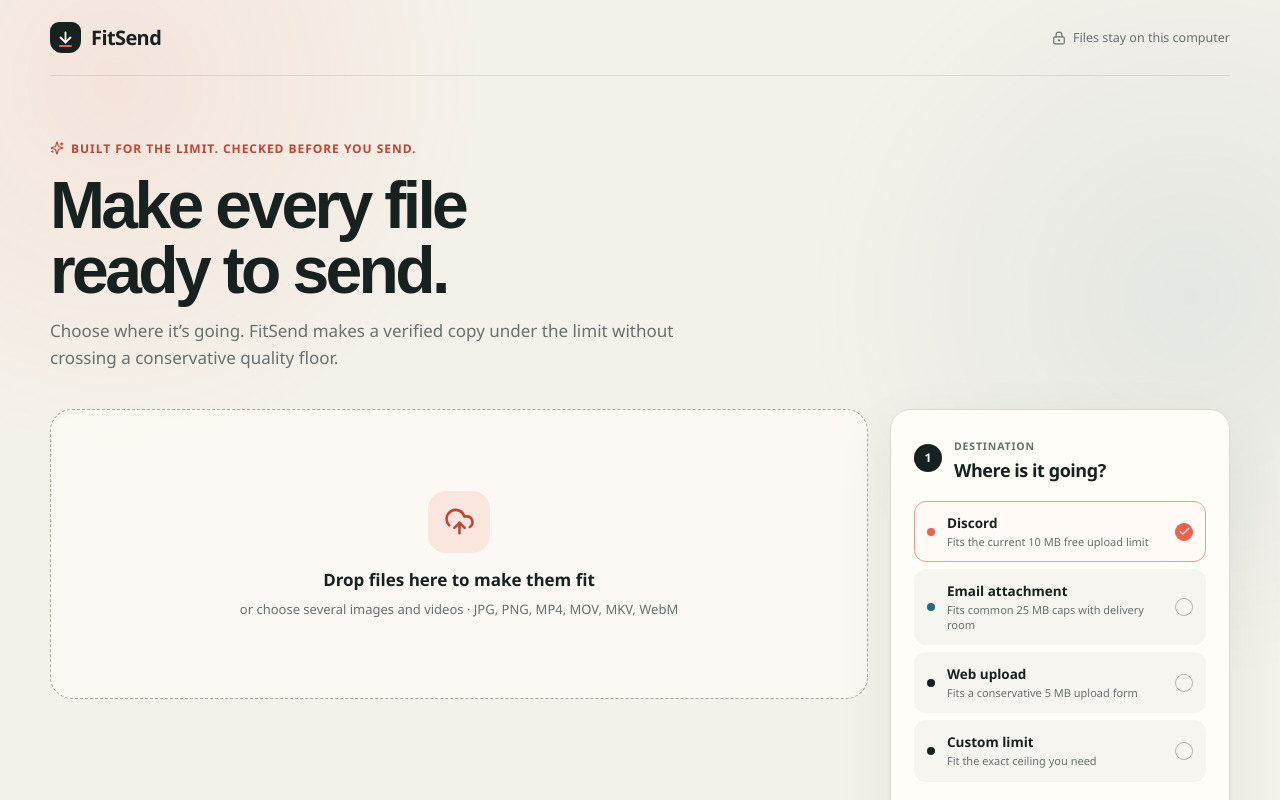
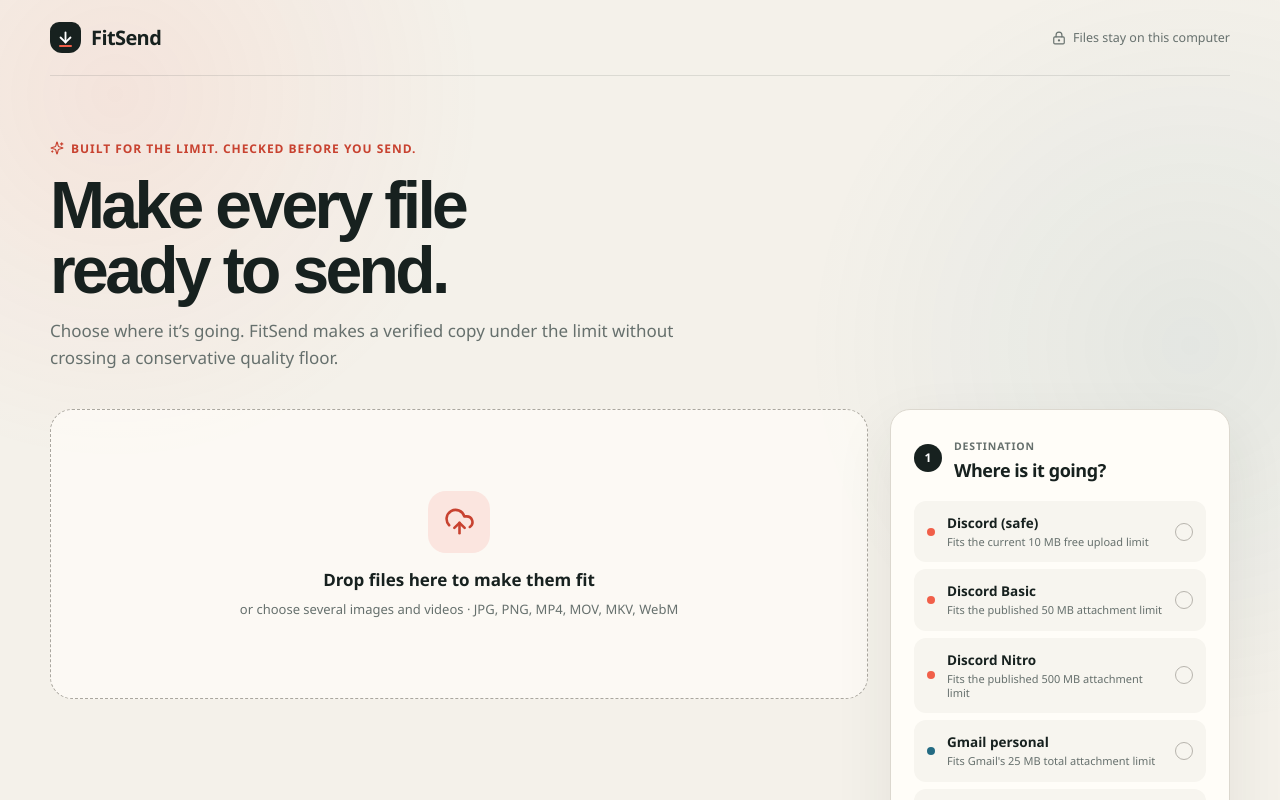
Before and after one commit to YuLeo926/FitSend, a React (Vite) app: page / in a window 1280 px wide. Shown: the top 800 px of the page. Built offline with nearby package versions, Linux system fonts and the light colour scheme.

Commit message:
feat: add verified destination rule contracts

```diff
--- a/src/domain/profiles.ts
+++ b/src/domain/profiles.ts
@@ -1,52 +1,46 @@
-import type { DestinationProfile } from "./types";
+import type { DestinationFamily, DestinationProfile, DestinationRule, LimitScope } from "./types";
 
-const MB = 1024 * 1024;
+const KIB = 1024;
+const MIB = 1024 * KIB;
+export const MIN_CUSTOM_BYTES = 8 * KIB;
+export const MAX_CUSTOM_BYTES = 10 * 1024 * MIB;
+export const DISCORD_ATTACHMENTS_URL = "https://support.discord.com/hc/en-us/articles/25444343291031-File-Attachments-FAQ";
+export const DISCORD_CAPS_URL = "https://support.discord.com/hc/en-us/articles/33694251638295-Discord-Account-Caps-Server-Caps-and-More";
+export const GMAIL_ATTACHMENTS_URL = "https://support.google.com/mail/answer/6584";
+export const OUTLOOK_ATTACHMENTS_URL = "https://support.microsoft.com/en-US/Outlook/reduce-attachment-size-to-send-large-files-with-outlook";
 
-export const profiles: DestinationProfile[] = [
-  {
-    id: "discord",
-    name: "Discord",
-    shortLabel: "Discord",
-    description: "Fits the current 10 MB free upload limit",
-    maxBytes: Math.floor(9.8 * MB),
-    acceptedKinds: ["image", "video"],
-    accent: "coral",
-  },
-  {
-    id: "gmail",
-    name: "Email attachment",
-    shortLabel: "Email",
-    description: "Fits common 25 MB caps with delivery room",
-    maxBytes: 24 * MB,
-    acceptedKinds: ["image", "video"],
-    accent: "blue",
-  },
-  {
-    id: "web",
-    name: "Web upload",
-    shortLabel: "Web",
-    description: "Fits a conservative 5 MB upload form",
-    maxBytes: 5 * MB,
-    acceptedKinds: ["image", "video"],
-    accent: "ink",
-  },
-  {
-    id: "custom",
-    name: "Custom limit",
-    shortLabel: "Custom",
-    description: "Fit the exact ceiling you need",
-    maxBytes: 10 * MB,
-    acceptedKinds: ["image", "video"],
-    accent: "ink",
-  },
+const mediaKinds = ["image", "video"] as const;
+const providerRule = (rule: Omit<DestinationRule, "builtIn" | "acceptedKinds">): DestinationRule => ({ ...rule, acceptedKinds: [...mediaKinds], builtIn: true });
+
+export const builtInRules: DestinationRule[] = [
+  providerRule({ id: "discord-safe", family: "discord", name: "Discord (safe)", shortLabel: "Discord", description: "Fits the current 10 MB free upload limit", scope: "perFile", publishedLimitLabel: "10 MB", maxBytes: Math.floor(9.8 * MIB), sourceLabel: "Discord account caps", sourceUrl: DISCORD_CAPS_URL, verifiedOn: "2026-08-30", ruleNote: "Leaves delivery room below the published cap.", accent: "coral" }),
+  providerRule({ id: "discord-basic", family: "discord", name: "Discord Basic", shortLabel: "Discord Basic", description: "Fits the published 50 MB attachment limit", scope: "perFile", publishedLimitLabel: "50 MB", maxBytes: 49 * MIB, sourceLabel: "Discord file attachments FAQ", sourceUrl: DISCORD_ATTACHMENTS_URL, verifiedOn: "2026-08-30", ruleNote: "Leaves delivery room below the published cap.", accent: "coral" }),
+  providerRule({ id: "discord-nitro", family: "discord", name: "Discord Nitro", shortLabel: "Discord Nitro", description: "Fits the published 500 MB attachment limit", scope: "perFile", publishedLimitLabel: "500 MB", maxBytes: 490 * MIB, sourceLabel: "Discord file attachments FAQ", sourceUrl: DISCORD_ATTACHMENTS_URL, verifiedOn: "2026-08-30", ruleNote: "Leaves delivery room below the published cap.", accent: "coral" }),
+  providerRule({ id: "gmail-personal", family: "email", name: "Gmail personal", shortLabel: "Gmail", description: "Fits Gmail's 25 MB total attachment limit", scope: "batchTotal", publishedLimitLabel: "25 MB total", maxBytes: 24 * MIB, sourceLabel: "Google Gmail Help", sourceUrl: GMAIL_ATTACHMENTS_URL, verifiedOn: "2026-08-30", ruleNote: "Batch total includes all selected attachments.", accent: "blue" }),
+  providerRule({ id: "outlook-internet", family: "email", name: "Outlook internet", shortLabel: "Outlook", description: "Fits the common 20 MB internet attachment limit", scope: "batchTotal", publishedLimitLabel: "20 MB total", maxBytes: 18 * MIB, sourceLabel: "Microsoft Outlook Support", sourceUrl: OUTLOOK_ATTACHMENTS_URL, verifiedOn: "2026-08-30", ruleNote: "Batch total includes all selected attachments.", accent: "blue" }),
+  providerRule({ id: "web-5mb", family: "web", name: "Web upload", shortLabel: "Web", description: "Fits a conservative 5 MB upload form", scope: "perFile", publishedLimitLabel: "5 MB", maxBytes: 5 * MIB, sourceLabel: "FitSend generic default", sourceUrl: null, verifiedOn: null, ruleNote: "A conservative default for unspecified upload forms.", accent: "ink" }),
 ];
 
-export function profileById(id: string): DestinationProfile {
-  return profiles.find((profile) => profile.id === id) ?? profiles[0];
+const legacyRuleIds: Record<string, string> = { discord: "discord-safe", gmail: "gmail-personal", web: "web-5mb", custom: "custom" };
+export function ruleById(id: string): DestinationRule {
+  const resolved = legacyRuleIds[id] ?? id;
+  if (resolved === "custom") return customRule(10 * MIB, "perFile");
+  return builtInRules.find((rule) => rule.id === resolved) ?? builtInRules[0];
 }
-
+export function rulesForFamily(family: DestinationFamily): DestinationRule[] { return builtInRules.filter((rule) => rule.family === family); }
+export function customRule(maxBytes: number, scope: LimitScope): DestinationRule {
+  return { id: "custom", family: "custom", name: "Custom limit", shortLabel: "Custom", description: "Fit the exact ceiling you need", scope, publishedLimitLabel: "Custom", maxBytes, acceptedKinds: [...mediaKinds], sourceLabel: "FitSend generic default", sourceUrl: null, verifiedOn: null, ruleNote: "Set a limit between 8 KB and 10 GB.", accent: "ink", builtIn: false };
+}
+export function validateCustomLimit(value: number): { valid: boolean; message: string | null } {
+  if (!Number.isFinite(value) || value < MIN_CUSTOM_BYTES) return { valid: false, message: "Custom limit must be at least 8 KB." };
+  if (value > MAX_CUSTOM_BYTES) return { valid: false, message: "Custom limit must be at most 10 GB." };
+  return { valid: true, message: null };
+}
+export function scopeLabel(scope: LimitScope): string { return scope === "perFile" ? "Per file" : "Batch total"; }
+export function scopeDescription(scope: LimitScope): string { return scope === "perFile" ? "Each file must fit within this limit." : "All selected files together must fit within this limit."; }
+export const profiles: DestinationProfile[] = [...builtInRules, customRule(10 * MIB, "perFile")];
+export const profileById = ruleById;
 export function bytesFromCustomLimit(value: number, unit: "KB" | "MB"): number {
   if (!Number.isFinite(value) || value <= 0) return 0;
-  const multiplier = unit === "MB" ? MB : 1024;
-  return Math.floor(value * multiplier);
+  return Math.floor(value * (unit === "MB" ? MIB : KIB));
 }
```
Also changed, not shown: src/domain/types.ts (+15 -1 lines), 1 other file (tests, documents, lock files or other folders).
